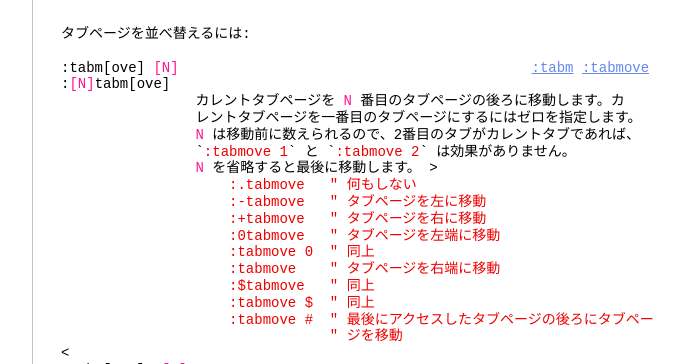
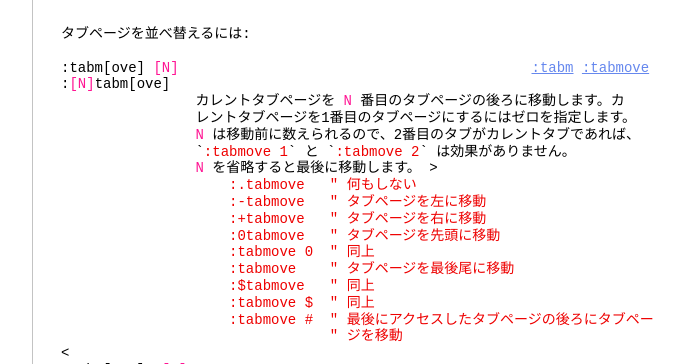
Before and after one commit to vim-jp/vimdoc-ja, a Jekyll site: the page built from tabpage.html, in a window 1280 px wide and 900 px high, scrolled down 4172 px. Shown: the part 150-514 px from the top of the window, without its empty margins (340-1024 px from the left). Built offline with Jekyll 4.4.1, drawn with Linux system fonts in a browser that asks for light colours; nearby versions of some CDN libraries; comment, search, counter and statistics services are not loaded; some of the changed text lies outside the part shown.

Commit message:
Generated by GitHub workflow 8581492488
https://github.com/vim-jp/vimdoc-ja-working/actions/runs/8581492488

```diff
--- a/tabpage.html
+++ b/tabpage.html
@@ -3,7 +3,7 @@ layout: vimdoc
 helpname: 'tabpage'
 ---
 <div id='vimCodeElement'>
-<a class="Constant" href="tabpage.html" name="tabpage.txt">tabpage.txt</a>&nbsp;&nbsp; For&nbsp;<span class="Identifier">Vim バージョン 9.1.</span>&nbsp;&nbsp;Last change: 2022 Feb 02<br>
+<a class="Constant" href="tabpage.html" name="tabpage.txt">tabpage.txt</a>&nbsp;&nbsp; For&nbsp;<span class="Identifier">Vim バージョン 9.1.</span>&nbsp;&nbsp;Last change: 2024 Mar 25<br>
 <br>
 <br>
 &nbsp;&nbsp;&nbsp;&nbsp;&nbsp;&nbsp;&nbsp;&nbsp;&nbsp;&nbsp;&nbsp;&nbsp;&nbsp;&nbsp;&nbsp;&nbsp;&nbsp;&nbsp;<span class="Identifier">VIMリファレンスマニュアル&nbsp;&nbsp;&nbsp;&nbsp;by Bram Moolenaar</span><br>
@@ -254,16 +254,16 @@ g<span class="Special">&lt;Tab&gt;</span>&nbsp;&nbsp;&nbsp;&nbsp;&nbsp;&nbsp;&nb
 :tabm[ove]&nbsp;<span class="Special">[N]</span>&nbsp;&nbsp;&nbsp;&nbsp;&nbsp;&nbsp;&nbsp;&nbsp;&nbsp;&nbsp;&nbsp;&nbsp;&nbsp;&nbsp;&nbsp;&nbsp;&nbsp;&nbsp;&nbsp;&nbsp;&nbsp;&nbsp;&nbsp;&nbsp;&nbsp;&nbsp;&nbsp;&nbsp;&nbsp;&nbsp;&nbsp;&nbsp;&nbsp;&nbsp;&nbsp;&nbsp;&nbsp;&nbsp;&nbsp;&nbsp;&nbsp;&nbsp;<a class="Constant" href="tabpage.html#:tabm" name=":tabm">:tabm</a>&nbsp;<a class="Constant" href="tabpage.html#:tabmove" name=":tabmove">:tabmove</a><br>
 :<span class="Special">[N]</span>tabm[ove]<br>
 &nbsp;&nbsp;&nbsp;&nbsp;&nbsp;&nbsp;&nbsp;&nbsp;&nbsp;&nbsp;&nbsp;&nbsp;&nbsp;&nbsp;&nbsp;&nbsp;カレントタブページを&nbsp;<span class="Special">N</span>&nbsp;番目のタブページの後ろに移動します。カ<br>
-&nbsp;&nbsp;&nbsp;&nbsp;&nbsp;&nbsp;&nbsp;&nbsp;&nbsp;&nbsp;&nbsp;&nbsp;&nbsp;&nbsp;&nbsp;&nbsp;レントタブページを一番目のタブページにするにはゼロを指定します。<br>
+&nbsp;&nbsp;&nbsp;&nbsp;&nbsp;&nbsp;&nbsp;&nbsp;&nbsp;&nbsp;&nbsp;&nbsp;&nbsp;&nbsp;&nbsp;&nbsp;レントタブページを1番目のタブページにするにはゼロを指定します。<br>
 &nbsp;&nbsp;&nbsp;&nbsp;&nbsp;&nbsp;&nbsp;&nbsp;&nbsp;&nbsp;&nbsp;&nbsp;&nbsp;&nbsp;&nbsp;&nbsp;<span class="Special">N</span>&nbsp;は移動前に数えられるので、2番目のタブがカレントタブであれば、<br>
 &nbsp;&nbsp;&nbsp;&nbsp;&nbsp;&nbsp;&nbsp;&nbsp;&nbsp;&nbsp;&nbsp;&nbsp;&nbsp;&nbsp;&nbsp;&nbsp;`<span class="Comment">:tabmove 1</span>`&nbsp;と&nbsp;`<span class="Comment">:tabmove 2</span>`&nbsp;は効果がありません。<br>
 &nbsp;&nbsp;&nbsp;&nbsp;&nbsp;&nbsp;&nbsp;&nbsp;&nbsp;&nbsp;&nbsp;&nbsp;&nbsp;&nbsp;&nbsp;&nbsp;<span class="Special">N</span>&nbsp;を省略すると最後に移動します。&nbsp;&gt;<br>
 <div class="helpExample">&nbsp;&nbsp;&nbsp;&nbsp;&nbsp;&nbsp;&nbsp;&nbsp;&nbsp;&nbsp;&nbsp;&nbsp;&nbsp;&nbsp;&nbsp;&nbsp;&nbsp;&nbsp;&nbsp;&nbsp;:.tabmove&nbsp;&nbsp; &quot; 何もしない<br>
 &nbsp;&nbsp;&nbsp;&nbsp;&nbsp;&nbsp;&nbsp;&nbsp;&nbsp;&nbsp;&nbsp;&nbsp;&nbsp;&nbsp;&nbsp;&nbsp;&nbsp;&nbsp;&nbsp;&nbsp;:-tabmove&nbsp;&nbsp; &quot; タブページを左に移動<br>
 &nbsp;&nbsp;&nbsp;&nbsp;&nbsp;&nbsp;&nbsp;&nbsp;&nbsp;&nbsp;&nbsp;&nbsp;&nbsp;&nbsp;&nbsp;&nbsp;&nbsp;&nbsp;&nbsp;&nbsp;:+tabmove&nbsp;&nbsp; &quot; タブページを右に移動<br>
-&nbsp;&nbsp;&nbsp;&nbsp;&nbsp;&nbsp;&nbsp;&nbsp;&nbsp;&nbsp;&nbsp;&nbsp;&nbsp;&nbsp;&nbsp;&nbsp;&nbsp;&nbsp;&nbsp;&nbsp;:0tabmove&nbsp;&nbsp; &quot; タブページを左端に移動<br>
+&nbsp;&nbsp;&nbsp;&nbsp;&nbsp;&nbsp;&nbsp;&nbsp;&nbsp;&nbsp;&nbsp;&nbsp;&nbsp;&nbsp;&nbsp;&nbsp;&nbsp;&nbsp;&nbsp;&nbsp;:0tabmove&nbsp;&nbsp; &quot; タブページを先頭に移動<br>
 &nbsp;&nbsp;&nbsp;&nbsp;&nbsp;&nbsp;&nbsp;&nbsp;&nbsp;&nbsp;&nbsp;&nbsp;&nbsp;&nbsp;&nbsp;&nbsp;&nbsp;&nbsp;&nbsp;&nbsp;:tabmove 0&nbsp;&nbsp;&quot; 同上<br>
-&nbsp;&nbsp;&nbsp;&nbsp;&nbsp;&nbsp;&nbsp;&nbsp;&nbsp;&nbsp;&nbsp;&nbsp;&nbsp;&nbsp;&nbsp;&nbsp;&nbsp;&nbsp;&nbsp;&nbsp;:tabmove&nbsp;&nbsp;&nbsp;&nbsp;&quot; タブページを右端に移動<br>
+&nbsp;&nbsp;&nbsp;&nbsp;&nbsp;&nbsp;&nbsp;&nbsp;&nbsp;&nbsp;&nbsp;&nbsp;&nbsp;&nbsp;&nbsp;&nbsp;&nbsp;&nbsp;&nbsp;&nbsp;:tabmove&nbsp;&nbsp;&nbsp;&nbsp;&quot; タブページを最後尾に移動<br>
 &nbsp;&nbsp;&nbsp;&nbsp;&nbsp;&nbsp;&nbsp;&nbsp;&nbsp;&nbsp;&nbsp;&nbsp;&nbsp;&nbsp;&nbsp;&nbsp;&nbsp;&nbsp;&nbsp;&nbsp;:$tabmove&nbsp;&nbsp; &quot; 同上<br>
 &nbsp;&nbsp;&nbsp;&nbsp;&nbsp;&nbsp;&nbsp;&nbsp;&nbsp;&nbsp;&nbsp;&nbsp;&nbsp;&nbsp;&nbsp;&nbsp;&nbsp;&nbsp;&nbsp;&nbsp;:tabmove $&nbsp;&nbsp;&quot; 同上<br>
 &nbsp;&nbsp;&nbsp;&nbsp;&nbsp;&nbsp;&nbsp;&nbsp;&nbsp;&nbsp;&nbsp;&nbsp;&nbsp;&nbsp;&nbsp;&nbsp;&nbsp;&nbsp;&nbsp;&nbsp;:tabmove #&nbsp;&nbsp;&quot; 最後にアクセスしたタブページの後ろにタブペー<br>
```
